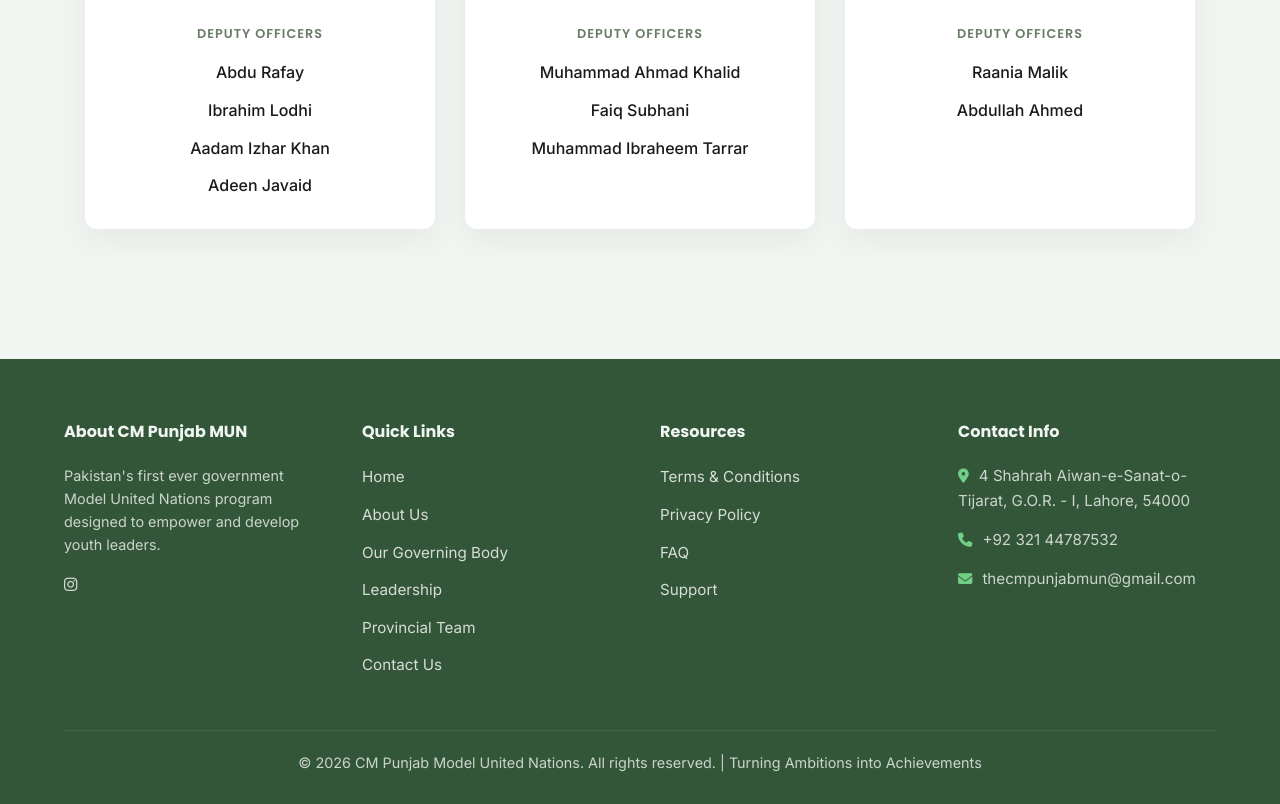
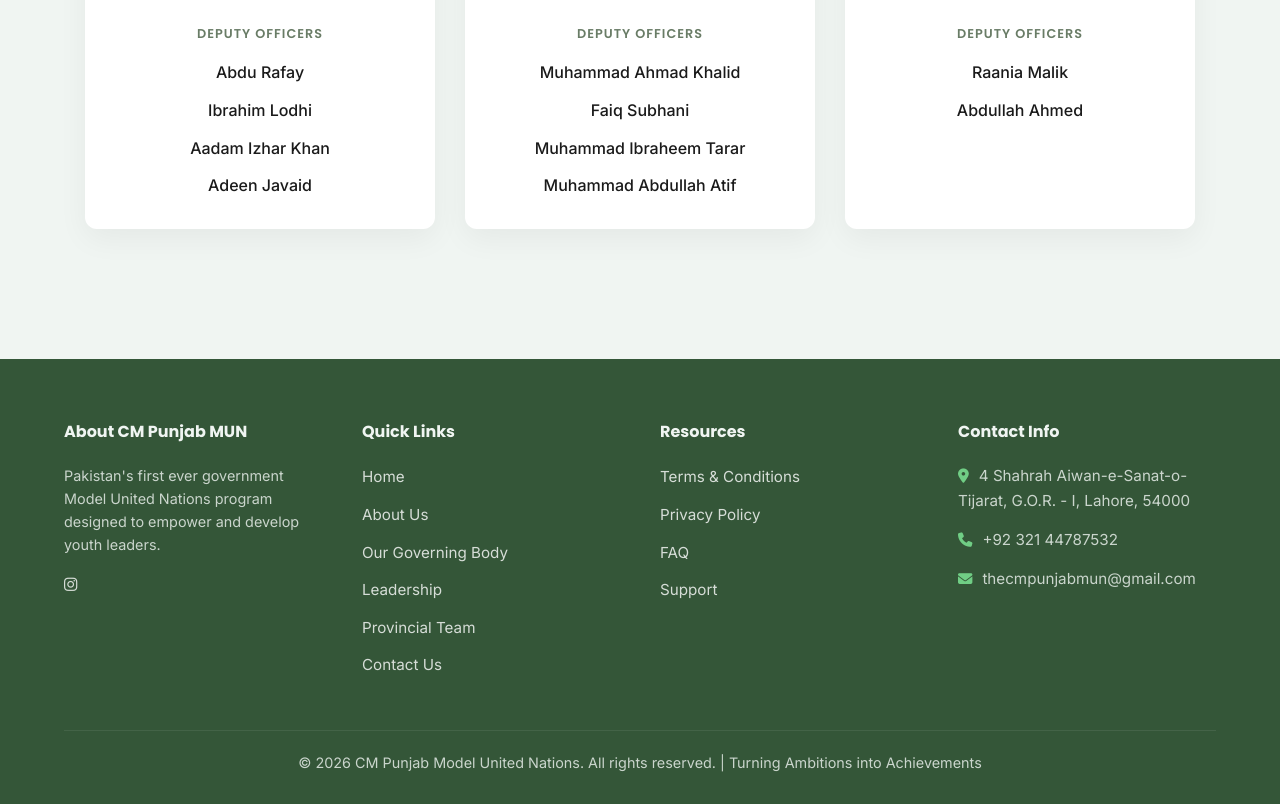
Before and after one commit to thecmpunjabmun-alt/thecmunjab-mun-, a Next.js app: page /leadership in a window 1280 px wide. Shown: the part 2700-3504 px from the top of the page. Built offline with nearby package versions, Linux system fonts and the light colour scheme.

Commit message:
Update page.tsx

```diff
--- a/src/app/leadership/page.tsx
+++ b/src/app/leadership/page.tsx
@@ -110,7 +110,8 @@
                             <ul>
                                 <li><span className="deputy-name">Muhammad Ahmad Khalid</span></li>
                                 <li><span className="deputy-name">Faiq Subhani</span></li>
-                                <li><span className="deputy-name">Muhammad Ibraheem Tarrar</span></li>
+                                 <li><span className="deputy-name">Muhammad Ibraheem Tarar</span></li>
+                                <li><span className="deputy-name">Muhammad Abdullah Atif</span></li>
                             </ul>
                         </div>
                     </div>
```
